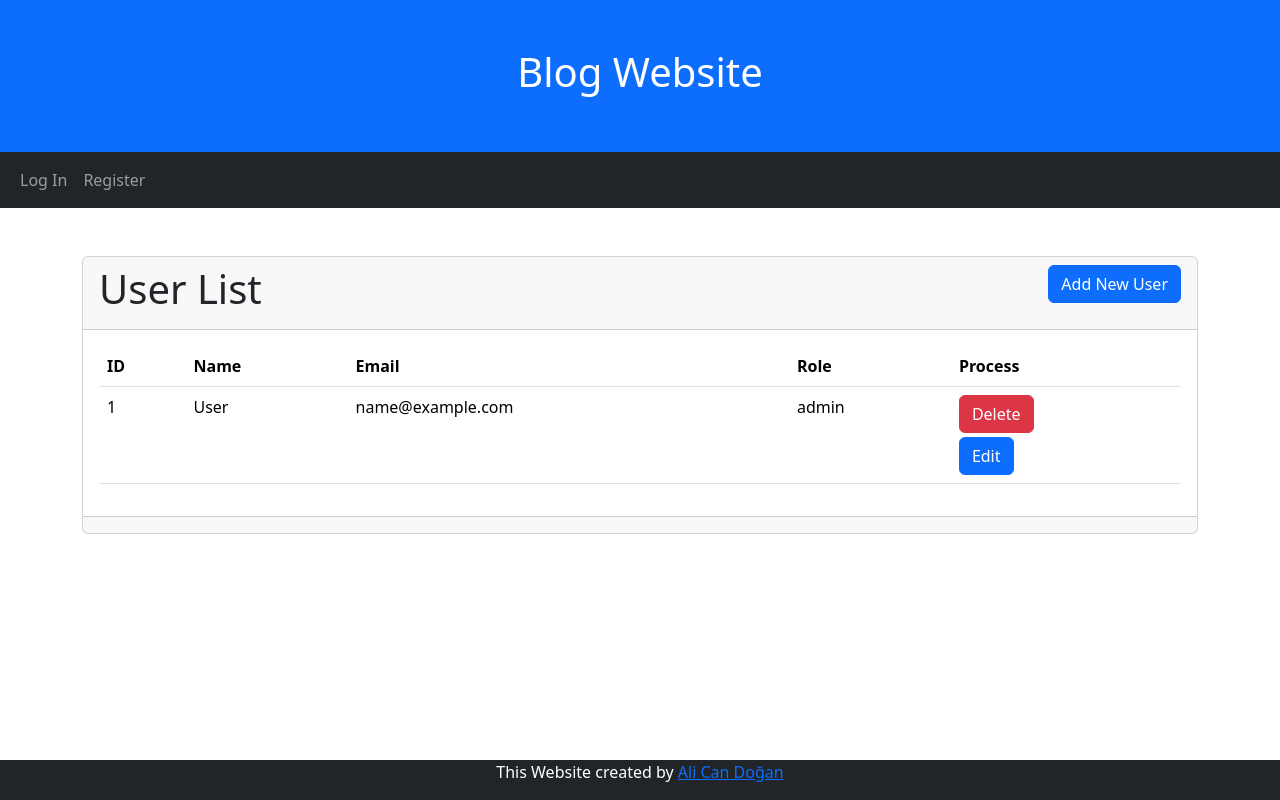
After one commit to doganalican46/PHP_BlogWebsite, a PHP site: page /admin/users_setting.php in a window 1280 px wide. The commit adds this page. Run offline with PHP 8.4, Linux system fonts and the light colour scheme; tables that the repository leaves empty or names only in its code hold one stand-in row (values such as "Sample post"); some libraries are stand-ins or nearby versions.

Commit message:
delete and update user from admin panel

```diff
--- a/admin/pages/_header.php
+++ b/admin/pages/_header.php
@@ -1,3 +1,5 @@
+
+
 <?php
 session_start();
 $title;
--- a/admin/pages/_navbar.php
+++ b/admin/pages/_navbar.php
@@ -14,6 +14,9 @@ $current_url = $_SERVER['REQUEST_URI'];
             <?php if (isset($_SESSION['auth']) && $_SESSION['auth'] === true) : ?>
                 <li class="nav-item">
                     <a class="nav-link<?php echo (strpos($current_url, 'index.php') !== false) ? ' active' : ''; ?>" href="index.php">Homepage</a>
+                </li>
+                <li class="nav-item">
+                    <a class="nav-link<?php echo (strpos($current_url, 'users_setting.php') !== false) ? ' active' : ''; ?>" href="users_setting.php">Users Setting</a>
                 </li>
                 <li class="nav-item">
                     <a class="nav-link<?php echo (strpos($current_url, 'profile.php') !== false) ? ' active' : ''; ?>" href="profile.php"><?php echo $fullname; ?></a>
--- /dev/null
+++ b/admin/users_setting.php
@@ -0,0 +1,105 @@
+<?php $customTitle = "Page Name"; ?>
+<?php include "pages/_header.php" ?>
+<?php include "pages/_navbar.php" ?>
+<?php include "../database/db_connection.php"; ?>
+
+<?php
+if (isset($_POST["delete_userbtn"])) {
+    $user_id = $_POST["user_id"];
+
+    $deleteQuery = "DELETE FROM users WHERE id = ?";
+    $stmt = mysqli_prepare($connection, $deleteQuery);
+
+    if ($stmt) {
+        mysqli_stmt_bind_param($stmt, "i", $user_id);
+
+        if (mysqli_stmt_execute($stmt)) {
+            header("Location: users_setting.php");
+            exit();
+        } else {
+            echo "Error deleting account: " . mysqli_error($connection);
+        }
+
+        mysqli_stmt_close($stmt);
+    } else {
+        echo "Error creating prepared statement: " . mysqli_error($connection);
+    }
+}
+
+
+?>
+
+
+<?php
+$query = "SELECT * FROM users";
+$result = mysqli_query($connection, $query);
+?>
+
+<div class="container mt-5">
+    <div class="row">
+        <div class="col">
+            <div class="card">
+                <div class="card-header">
+                    <h1>User List <button class="btn btn-primary float-end">Add New User</button></h1>
+                </div>
+                <div class="card-body">
+                    <table class="table table-hover">
+                        <thead>
+                            <tr>
+                                <th>ID</th>
+                                <th>Name</th>
+                                <th>Email</th>
+                                <th>Role</th>
+                                <th>Process</th>
+                            </tr>
+                        </thead>
+                        <tbody>
+                            <?php
+                            while ($user = mysqli_fetch_assoc($result)) {
+                            ?>
+                                <tr>
+                                    <td><?php echo $user['id']; ?></td>
+                                    <td><?php echo $user['fullname']; ?></td>
+                                    <td><?php echo $user['email']; ?></td>
+                                    <td><?php echo $user['user_role']; ?></td>
+                                    <td>
+                                        <form action="" method="post" onsubmit="return confirmDelete();">
+                                            <input type="hidden" name="user_id" value="<?php echo $user['id']; ?>">
+                                            <button type="submit" name="delete_userbtn" class="btn btn-danger mb-1">Delete</button>
+                                        </form>
+
+                                        <form action="update_user.php" method="post">
+                                            <input type="hidden" name="user_id" value="<?php echo $user['id']; ?>">
+                                            <button class="btn btn-primary" type="submit" name="edit_userbtn">Edit</button>
+                                        </form>
+                                    </td>
+                                </tr>
+                            <?php
+                            }
+                            ?>
+                        </tbody>
+                    </table>
+                </div>
+                <div class="card-footer">
+                    <!-- <button class="btn btn-primary">Print</button> -->
+                </div>
+            </div>
+        </div>
+    </div>
+</div>
+
+<script>
+    function confirmDelete() {
+        return confirm("Are you sure you want to delete this account?");
+    }
+</script>
+
+
+
+
+
+
+
+
+
+<?php include "pages/_footer.php" ?>
```
Also changed, not shown: admin/update_user.php (added, +122 -0 lines).
